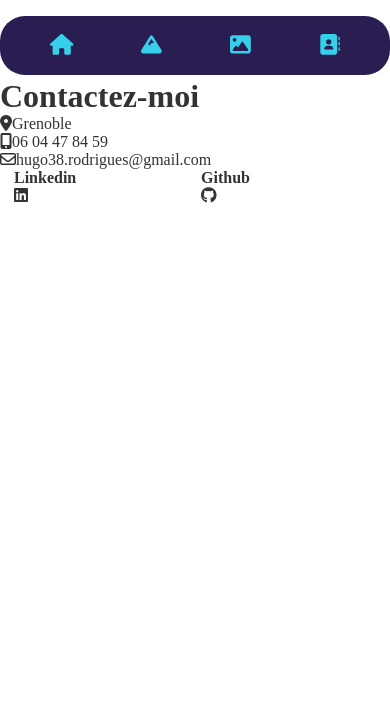
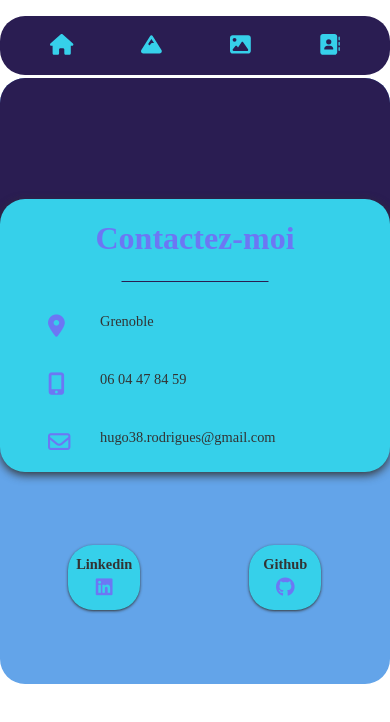
Before and after one commit to hugo38rodrigues/CvReact, a React (Create React App) app in the folder cv_react/: page /Contact in a window 390 px wide. Shown: the top 722 px of the page. Built offline with nearby package versions, Linux system fonts and the light colour scheme; a web font is replaced by a local one.

Commit message:
Ajout et correction du SCSS

```diff
--- a/cv_react/src/styles/components/_navigation.scss
+++ b/cv_react/src/styles/components/_navigation.scss
@@ -43,14 +43,14 @@
   }
   .navigation {
     grid-area: 2;
-    padding: 2rem 1rem;
+    padding: 1rem 1rem;
 
     ul {
       height: 100%;
       display: grid;
 
       li {
-        padding: 1rem 0 1rem .4rem;
+        padding: 1rem 0 1rem .1rem;
         font-size: 1.3rem;
         position: relative;
 
--- a/cv_react/src/styles/pages/_contact.scss
+++ b/cv_react/src/styles/pages/_contact.scss
@@ -0,0 +1,170 @@
+.contactContent {
+    background: $color-3;
+    border-radius: $borderRadius;
+    width: 100%;
+    overflow: hidden;
+    display: grid;
+    grid-template-columns: 1fr;
+    grid-template-rows: 20% 45% 35%;
+    grid-template-areas:
+      "1"
+      "2"
+      "3";
+
+    .header {
+      grid-area: 1;
+      width: 100%;
+      position: relative;
+      background: $color-1;
+      height: 340px;
+
+      &:before {
+        content: '';
+        width: 100%;
+        height: 100%;
+        position: absolute;
+        // background: url(../../media/map.jpg) no-repeat center top/cover;
+        filter: grayscale(100%);
+      }
+      &:after {
+        content: '';
+        width: 100%;
+        height: 100%;
+        position: absolute;
+        top: 30px;
+        // background: url(../../media/shape.svg) no-repeat center /cover;
+
+      }
+    }
+    .contactBox {
+      grid-area: 2;
+      background: $color-5;
+      margin: 0 auto;
+      padding: 1rem 3rem;
+      z-index: 2;
+      border-radius: $borderRadius;
+      box-shadow: 0 3px 10px #333;
+      width: 50%;
+      min-width: 440px;
+      min-height: 200px;
+
+      h1 {
+        text-align: center;
+        margin-top: 0.3rem;
+        position: relative;
+        color: $color-2;
+
+        &:after {
+          content: '';
+          height: 1px;
+          width: 50%;
+          background: $color-1;
+          position: absolute;
+          bottom: -25px;
+          left: 50%;
+          transform: translateX(-50%);
+        }
+      }
+      ul {
+        height: 72%;
+        width: inherit;
+        display: grid;
+        margin-top: 3.5rem;
+
+        li {
+          position: relative;
+        }
+
+        i {
+          font-size: 1.4rem;
+          position: absolute;
+          transform: translateY(2px);
+          color: $color-2;
+        }
+        span {
+          font-size: 1.4rem;
+          position: absolute;
+          transform: translateX(52px);
+          background: transparent;
+          border: none;
+          outline: none;
+          width: 350px;
+          transition: .2s ease;
+        }
+        .clickInput:hover {
+          transform: translateX(56px);
+          cursor: pointer;
+        }
+      }
+    }
+    .socialNetwork {
+      grid-area: 3;
+      @include verticalCenter;
+
+      ul {
+        display: flex;
+        text-align: center;
+        width: 100%;
+        justify-content: space-around;
+
+        a {
+          width: 20%;
+          font-size: 1.2rem;
+          background: $color-5;
+          border-radius: $borderRadius;
+          display: inline-block;
+          padding: 0.7rem 0;
+          box-shadow: $shadow;
+          transform: scaleY(0);
+          transform-origin: center;
+          transition: .2s ease;
+          transition: scale .1s;
+
+          &:hover {
+            background: $color-4;
+          }
+
+          i {
+            color: $color-2;
+            margin-top: .3rem;
+          }
+        }
+        //ANIMATION
+        @mixin networkAnim($timeout) {
+          animation: pop 1s forwards;
+          animation-delay: $timeout;
+
+        }
+        @keyframes pop {
+          to {
+            transform: scaleY(1);
+          }
+        }
+        a:nth-child(1) {
+          @include networkAnim(.4s);
+        }
+        a:nth-child(2) {
+          @include networkAnim(.8s);
+        }
+        a:nth-child(3) {
+          @include networkAnim(1.2s);
+        }
+        a:nth-child(4) {
+          @include networkAnim(1.6s);
+        }
+      }
+    }
+  }
+  @media screen and (max-width: 500px){
+    .contactContent {
+      .contactBox {
+        min-width: 100% !important;
+      }
+      span {
+        font-size: .9rem !important;
+      }
+      h4 {
+        font-size: .9rem;
+      }
+    }
+  }
--- a/cv_react/src/styles/pages/_portFolio.scss
+++ b/cv_react/src/styles/pages/_portFolio.scss
@@ -0,0 +1,238 @@
+.portfolio {
+    .portfolioContent {
+      width: 100%;
+      display: grid;
+      min-height: $minHeight;
+      grid-template-columns: 1fr;
+      grid-template-rows: 50px 1fr;
+      grid-template-areas:
+        "1"
+        "2";
+    }
+
+    .radioDisplay {
+      grid-area: 1;
+      border-radius: $borderRadius;
+      display: flex;
+      width: 100%;
+      padding: 1rem 2rem;
+      margin: 0 auto;
+      background: $color-1;
+      user-select: none;
+      box-shadow: $shadow;
+
+      li {
+        color: $color-3;
+        font-size: 1.1rem;
+        text-transform: uppercase;
+        padding: 0 1rem;
+        flex: 1;
+        z-index: 2;
+        @include verticalCenter;
+
+        input[type="radio"]{
+          visibility: hidden;
+          position: relative;
+
+          &:before {
+            content:'';
+            visibility: visible;
+            position: absolute;
+            top: -4px;
+            left: -12px;
+            height: .9rem;
+            width: .9rem;
+            border-radius: 50%;
+            border: 2px solid $color-4;
+            cursor: pointer;
+            transition: 0.3s;
+          }
+          &:after {
+            content:'';
+            visibility: visible;
+            position: absolute;
+            top: -4px;
+            left: -12px;
+            height: .9rem;
+            width: .9rem;
+            border-radius: 50%;
+            cursor: pointer;
+            transition: 0.3s;
+            background: $color-4;
+            transform: scale(0);
+            transform-origin: center;
+          }
+        }
+        input:checked:after {
+          transform: scale(1.17) translate(-25%, -25%);
+          top: 2px;
+          left: -6px;
+        }
+        input:checked + label {
+          color: $color-4;
+        }
+        label {
+          cursor: pointer;
+        }
+      }
+    }
+    .projects {
+      grid-area: 2;
+      display: flex;
+      flex-wrap: wrap;
+      justify-content: space-around;
+
+      .project {
+        background: $color-2;
+        border-radius: $borderRadius;
+        margin: 0.5rem 0 0 0;
+        text-align: center;
+        width: 32%;
+        max-height: 50%;
+        padding: .3rem;
+        box-shadow: $shadow;
+        display: grid;
+        grid-template-rows: 15% 15% 55% 15%;
+        grid-template-areas:
+          "1"
+          "2"
+          "3"
+          "4";
+      }
+      .icons {
+        grid-area: 1;
+        display: flex;
+        justify-content: center;
+        @include verticalCenter;
+
+        i {
+          font-size: 1.4rem;
+          padding: 0 .35rem;
+          color: $color-5;
+          text-shadow: 0 0px 1px $color-1;
+        }
+      }
+      h3 {
+        grid-area: 2;
+        font-family: $font-2;
+        font-size: 1.65rem;
+        @include verticalCenter;
+        justify-content: left;
+
+      }
+      img {
+        grid-area: 3;
+        object-fit: cover;
+        margin: 0 auto;
+        width: 100%;
+        height: 55%;
+        box-shadow: 0 2px 6px #333;
+        border-radius: 4px;
+        cursor: pointer;
+        @include verticalCenter;
+      }
+      .infos {
+        grid-area: 4;
+        color: $color-4;
+        cursor: pointer;
+        font-size: 1.5rem;
+        @include verticalCenter;
+        transition: .2s;
+
+        &:hover {
+          transform: scale(1.1);
+        }
+      }
+      .showInfos {
+        position: absolute;
+        top: 0;
+        left: 0;
+        bottom: 0;
+        right: 0;
+        background: rgba(0, 0, 0, 0.507);
+        animation: popup .3s ease forwards ;
+        transform-origin: center;
+
+        .infosContent {
+          position: relative;
+          top: 25%;
+          width: 600px;
+          margin: 0 auto;
+          color: $color-5;
+          background: $color-1;
+          border-radius: $borderRadius;
+          padding: 2rem;
+          box-shadow: 0 10px 10px #333;
+          animation: popup .6s ease forwards;
+          transform: scale(0);
+          transform-origin: center;
+
+          @keyframes popup {
+            to {
+              transform: scale(1);
+            }
+          }
+        }
+        .head {
+          display: flex;
+          justify-content: space-around;
+          margin: 1rem 0;
+        }
+        h2 {
+          text-align: left;
+          margin-bottom: 1rem;
+        }
+        .button {
+          cursor: pointer;
+          color: $color-1;
+          background: $color-5;
+          border-radius: $borderRadius;
+          padding: 1rem;
+          transition: .2s;
+
+          &:hover {
+            background: $color-4;
+          }
+        }
+        .text {
+          text-align: justify;
+          padding-bottom: 1rem;
+        }
+        .return {
+          margin: 1rem auto;
+          width: 200px;
+        }
+      }
+    }
+  }
+  @media (max-width: 650px) and (min-width: 521px){
+    .portfolioContent {
+      .project {
+        width: 49% !important;
+
+        i {
+          font-size: 1rem;
+        }
+      }
+      .infosContent {
+        width: 100% !important;
+      }
+    }
+  }
+  @media (max-width: 520px){
+    .radioDisplay {
+      display: none !important;
+    }
+    .portfolioContent {
+      grid-template-rows: 1fr !important;
+
+      .project {
+        grid-template-rows: 30px 40px 80px 40px !important;
+        width: 98% !important;
+
+        img {
+          height: 100% !important;
+        }
+      }
+    }
+  }
```
